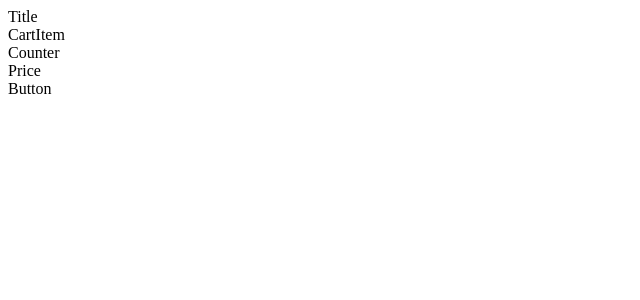
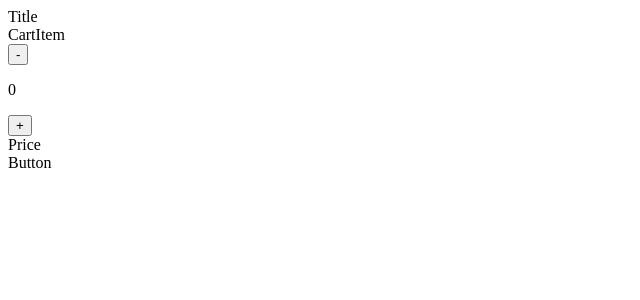
Before and after one commit to eobcre/shopping-card, a React (Vite) app: page / in a window 1280 px wide. Shown: the top 300 px of the page, without its empty margins (0-640 px from the left). Built offline with nearby package versions, Linux system fonts and the light colour scheme.

Commit message:
created counter logic

```diff
--- a/src/components/Counter.tsx
+++ b/src/components/Counter.tsx
@@ -1,5 +1,23 @@
+import { useState } from 'react';
+
 const Counter: React.FC = () => {
-  return <div>Counter</div>;
+  const [count, setCount] = useState(0);
+
+  const handleClickPlus = () => {
+    setCount((prev) => prev + 1);
+  };
+
+  const handleClickMinus = () => {
+    count > 0 ? setCount((prev) => prev - 1) : '';
+  };
+
+  return (
+    <div>
+      <button onClick={handleClickMinus}>-</button>
+      <p>{count}</p>
+      <button onClick={handleClickPlus}>+</button>
+    </div>
+  );
 };
 
 export default Counter;
```
